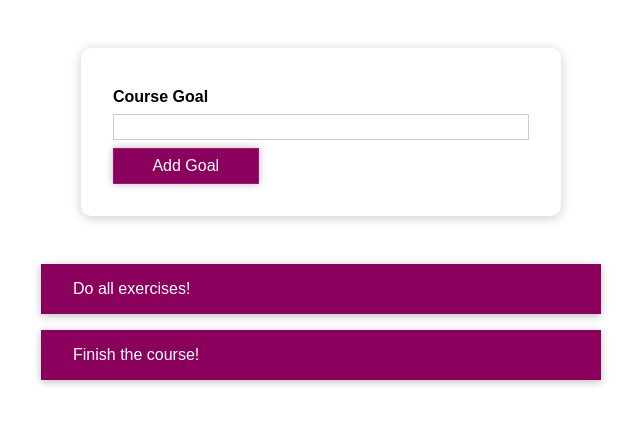
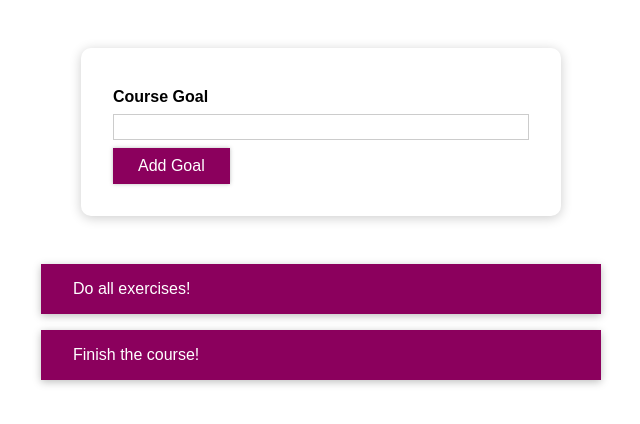
Before and after one commit to Kanharajput/StyleReact, a React (Create React App) app: page / in a window 1280 px wide. Shown: the top 424 px of the page, without its empty margins (319-959 px from the left). Built offline with nearby package versions, Linux system fonts and the light colour scheme.

Commit message:
button with css modules

```diff
--- a/src/components/CourseGoals/CourseInput/CourseInput.js
+++ b/src/components/CourseGoals/CourseInput/CourseInput.js
@@ -11,7 +11,6 @@ const FormHandler = styled.div`
     margin-bottom: 0.5rem;
     color: ${props => (props.invalid ? 'red' : 'black')};
   }
-
   & input {
     display: block;
     width: 100%;
--- a/src/components/UI/Button/Button.js
+++ b/src/components/UI/Button/Button.js
@@ -1,41 +1,41 @@
 import React from 'react';
+import style from './Button.module.css';
 import styled from 'styled-components';
 
-
-const Button = styled.button`
-  width: 100%;
-  font: inherit;
-  padding: 0.5rem 1.5rem;
-  border: 1px solid #8b005d;
-  color: white;
-  background: #8b005d;
-  box-shadow: 0 0 4px rgba(0, 0, 0, 0.26);
-  cursor: pointer;
+// style component code
+// const Button = styled.button`
+//   width: 100%;
+//   font: inherit;
+//   padding: 0.5rem 1.5rem;
+//   border: 1px solid #8b005d;
+//   color: white;
+//   background: #8b005d;
+//   box-shadow: 0 0 4px rgba(0, 0, 0, 0.26);
+//   cursor: pointer;
 
 
-  &:focus
-    outline: none;
+//   &:focus
+//     outline: none;
 
-  &:hover,
-  &:active
-    background: #ac0e77;
-    border-color: #ac0e77;
-    box-shadow: 0 0 8px rgba(0, 0, 0, 0.26);
+//   &:hover,
+//   &:active
+//     background: #ac0e77;
+//     border-color: #ac0e77;
+//     box-shadow: 0 0 8px rgba(0, 0, 0, 0.26);
 
-  @media screen and (min-width: 768px){
-    width: 35%;
-  }
+//   @media screen and (min-width: 768px){
+//     width: 35%;
+//   }
 
-`;
+// `;
 
 
-// const Button = props => {
-//   return (
-//   this code is dummy it won't call any function or wrap children inside it. And also not getting props.
-//     <button type={props.type} className="button" onClick={props.onClick}>
-//       {props.children}
-//     </button>
-//   );
-// };
+const Button = props => {
+  return (
+    <button type={props.type} className={style.button} onClick={props.onClick}>
+      {props.children}
+    </button>
+  );
+};
 
 export default Button;
--- /dev/null
+++ b/src/components/UI/Button/Button.module.css
@@ -0,0 +1,20 @@
+.button {
+  font: inherit;
+  padding: 0.5rem 1.5rem;
+  border: 1px solid #8b005d;
+  color: white;
+  background: #8b005d;
+  box-shadow: 0 0 4px rgba(0, 0, 0, 0.26);
+  cursor: pointer;
+}
+
+.button:focus {
+  outline: none;
+}
+
+.button:hover,
+.button:active {
+  background: #ac0e77;
+  border-color: #ac0e77;
+  box-shadow: 0 0 8px rgba(0, 0, 0, 0.26);
+}
```
Also changed, not shown: src/components/CourseGoals/CourseInput/CourseInput.css (added, +33 -0 lines), 1 other file (tests, documents, lock files or other folders).
